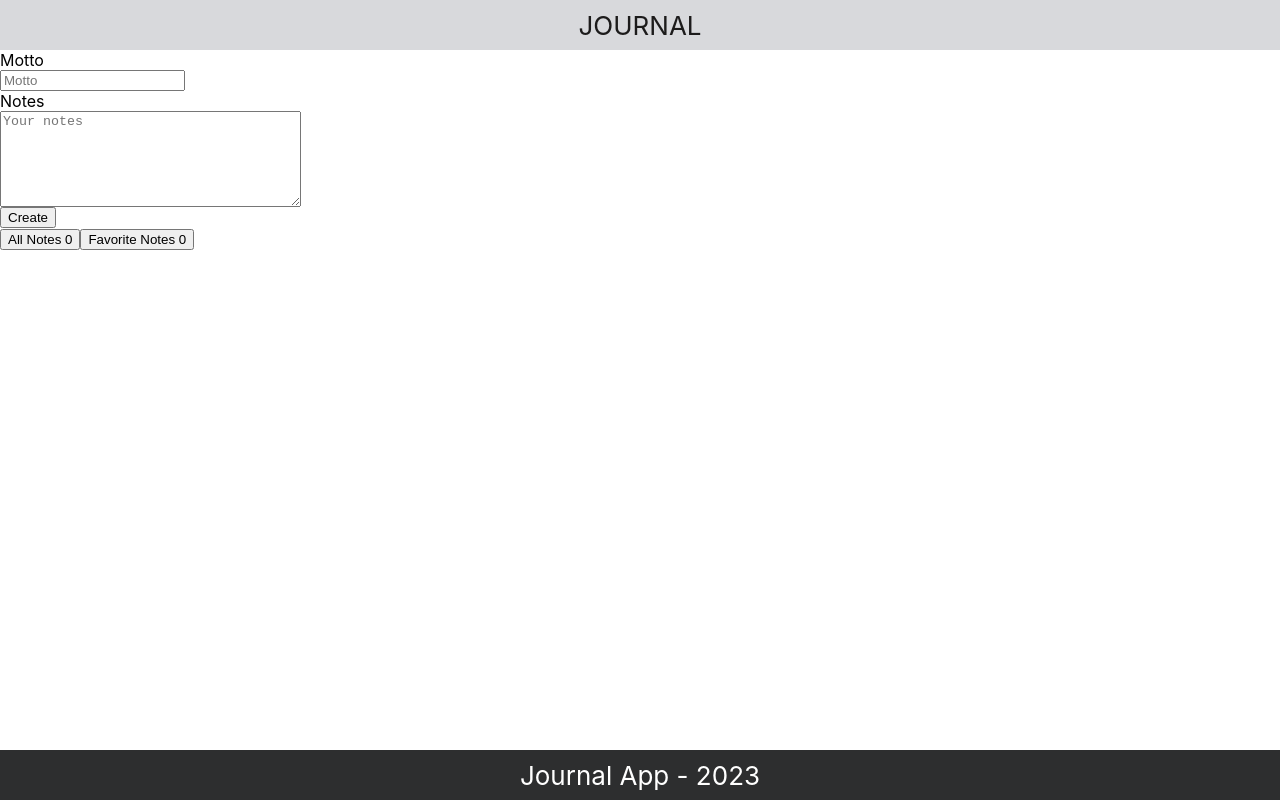
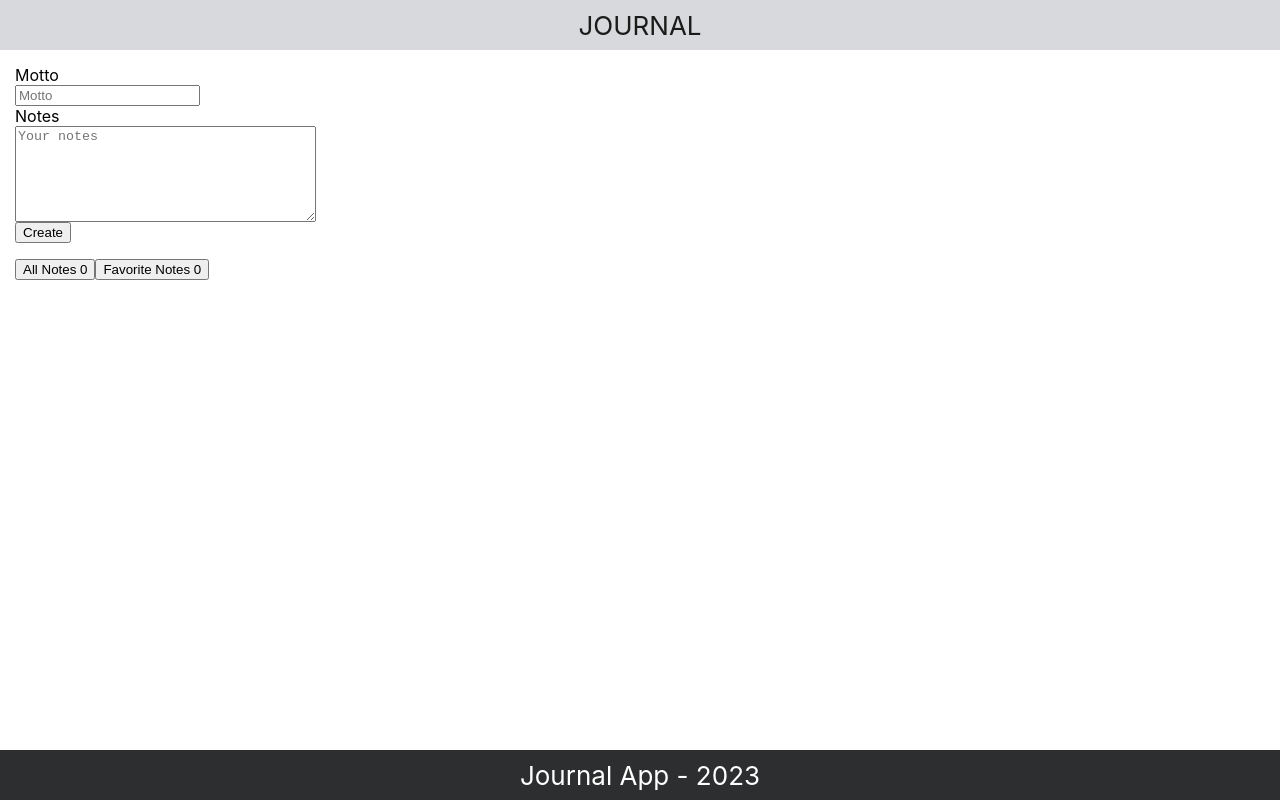
Before and after one commit to YuriPadilla/journal-app, a React (Create React App) app: page / in a window 1280 px wide. Built offline with nearby package versions, Linux system fonts and the light colour scheme.

Commit message:
some updates

```diff
--- a/src/App.css
+++ b/src/App.css
@@ -1,16 +1,5 @@
-.App {
-  text-align: center;
-}
-
-.App-logo {
-  height: 40vmin;
-  pointer-events: none;
-}
-
-@media (prefers-reduced-motion: no-preference) {
-  .App-logo {
-    animation: App-logo-spin infinite 20s linear;
-  }
+* {
+  box-sizing: border-box;
 }
 
 .App-header {
@@ -45,6 +34,34 @@
   justify-content: flex-start;
 }
 
+.App {
+  text-align: center;
+}
+
+section {
+  margin: 15px;
+  width: 92%;
+}
+
+article {
+  padding: 10px;
+  margin: 10px 0px;
+  border: solid 1px;
+  border-radius: 10px;
+}
+
+.App-logo {
+  height: 40vmin;
+  pointer-events: none;
+}
+
+@media (prefers-reduced-motion: no-preference) {
+  .App-logo {
+    animation: App-logo-spin infinite 20s linear;
+  }
+}
+
+
 .App-link {
   color: #61dafb;
 }
--- a/src/components/Header/index.js
+++ b/src/components/Header/index.js
@@ -1,3 +1,3 @@
 export default function Header ({children}) {
-    return (<header className="App-header">{children}</header>);
+    return <header className="App-header">{children}</header>;
 }
--- a/src/components/ShowedNotes/index.js
+++ b/src/components/ShowedNotes/index.js
@@ -3,7 +3,6 @@ import ButtonFavorite from "../ButtonFavorite";
 export default function ShowedNotes({notes, onFavorite}) {
     return (
         <section>
-            <ul>
             {notes.map(({id, date, motto, textNotes, isFavorite}) => {
                 return (
                     <article key={id}>
@@ -14,7 +13,6 @@ export default function ShowedNotes({notes, onFavorite}) {
                     </article>
                 );
             })}
-            </ul>
         </section>
     );
 }
```
Lines whose indentation alone changed are shown as unchanged.
